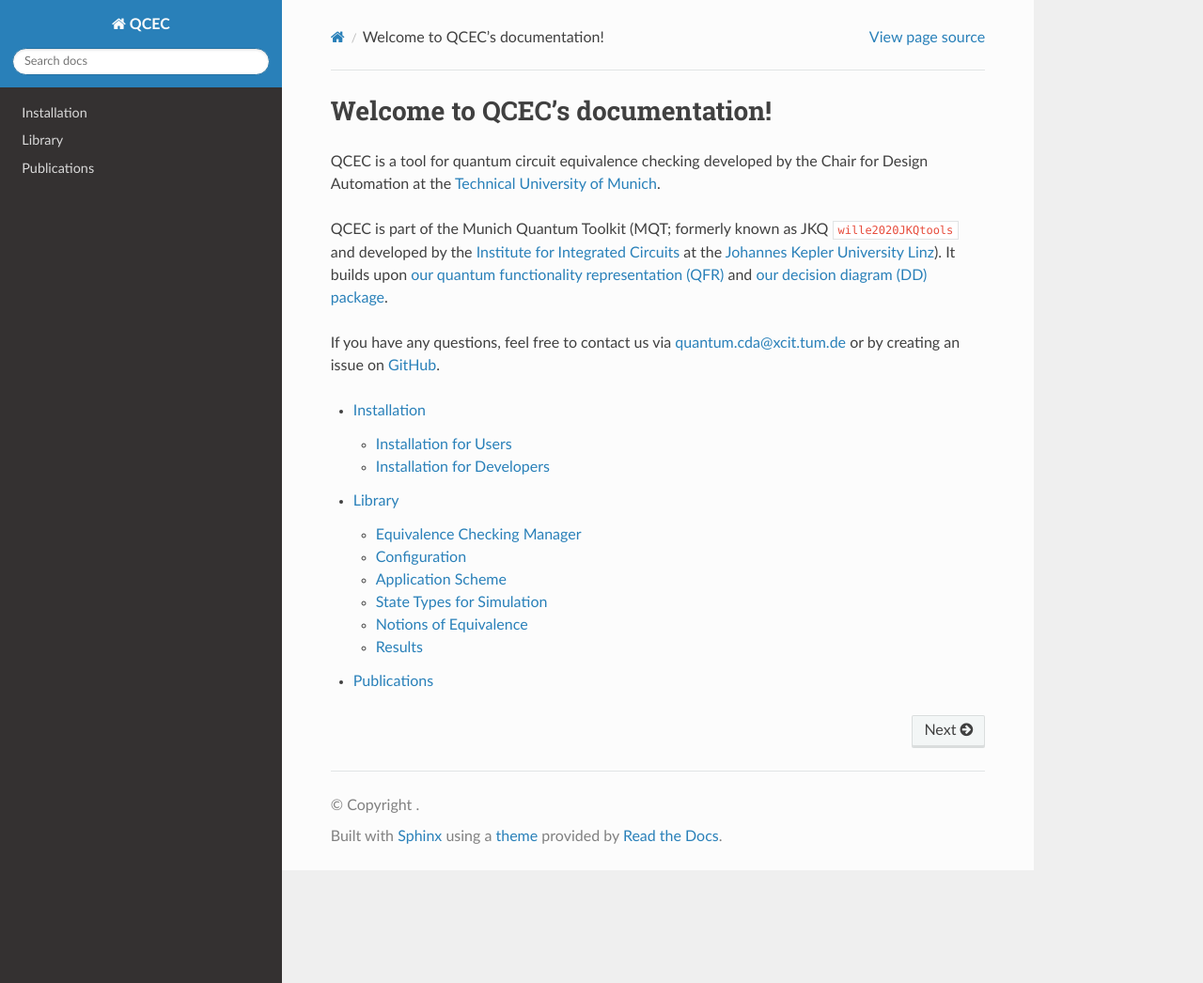
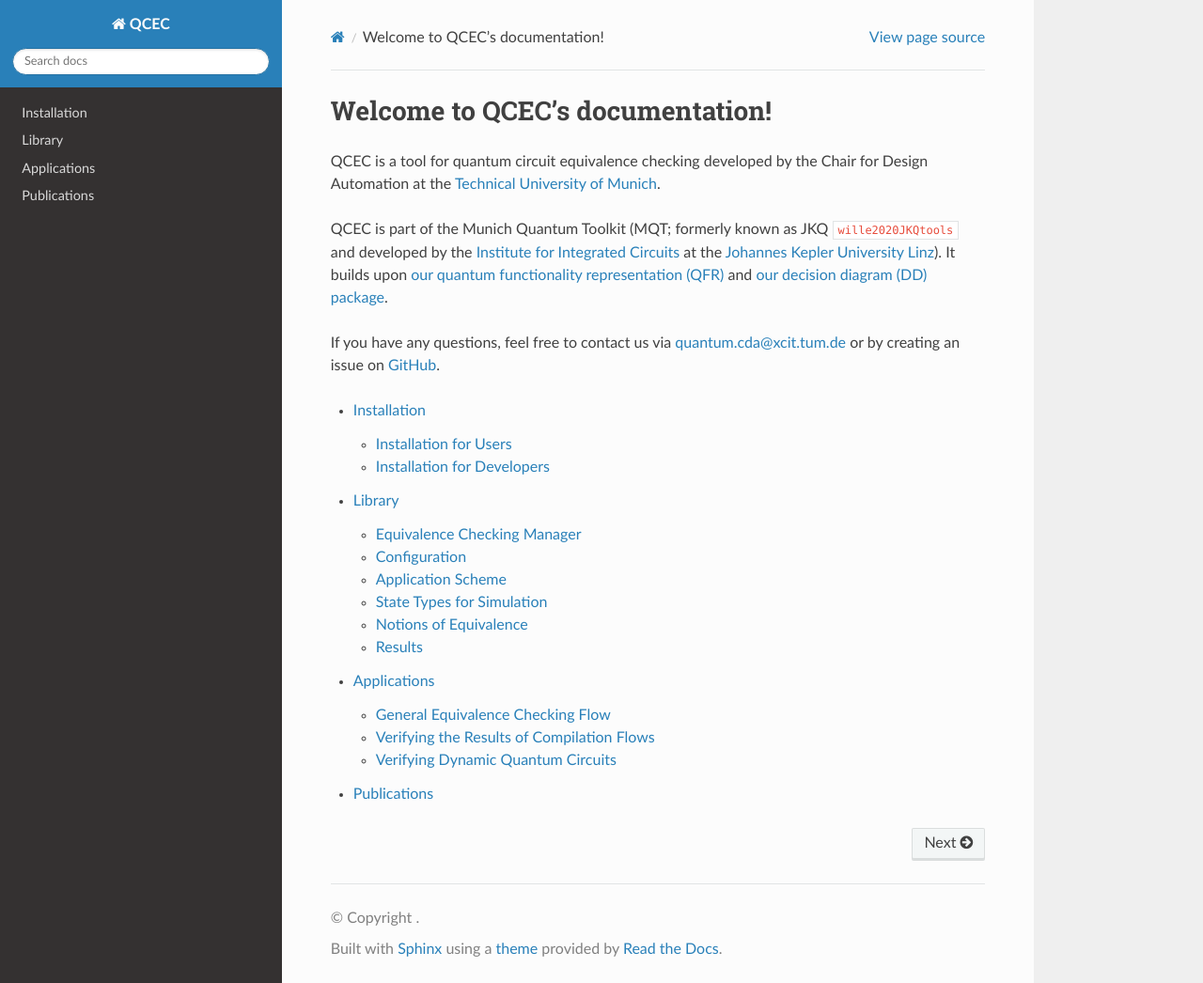
Before and after one commit to cda-tum/mqt-qcec, a Sphinx documentation site: the page built from docs/source/index.rst, in a window 1280 px wide and 1046 px high. Shown: the whole window at 94% size. Built offline with Sphinx 7.4.7 and the Read the Docs theme 2.0.0, drawn with Linux system fonts in a browser that asks for light colours; cross-references to code outside the pages are shown as plain code.

```diff
--- /dev/null
+++ b/docs/source/applications/CompilationFlowVerification.rst
@@ -0,0 +1,2 @@
+Verifying the Results of Compilation Flows
+==========================================
--- /dev/null
+++ b/docs/source/applications/DynamicCircuitVerification.rst
@@ -0,0 +1,2 @@
+Verifying Dynamic Quantum Circuits
+==================================
--- a/docs/source/index.rst
+++ b/docs/source/index.rst
@@ -14,4 +14,5 @@ If you have any questions, feel free to contact us via `quantum.cda@xcit.tum.de
 
    Installation
    Library
+   Applications
    Publications
```
Also changed, not shown: docs/source/Applications.rst (added, +12 -0 lines), docs/source/applications/GeneralFlow.rst (added, +21 -0 lines), docs/source/images/verification_flow.png (added).
